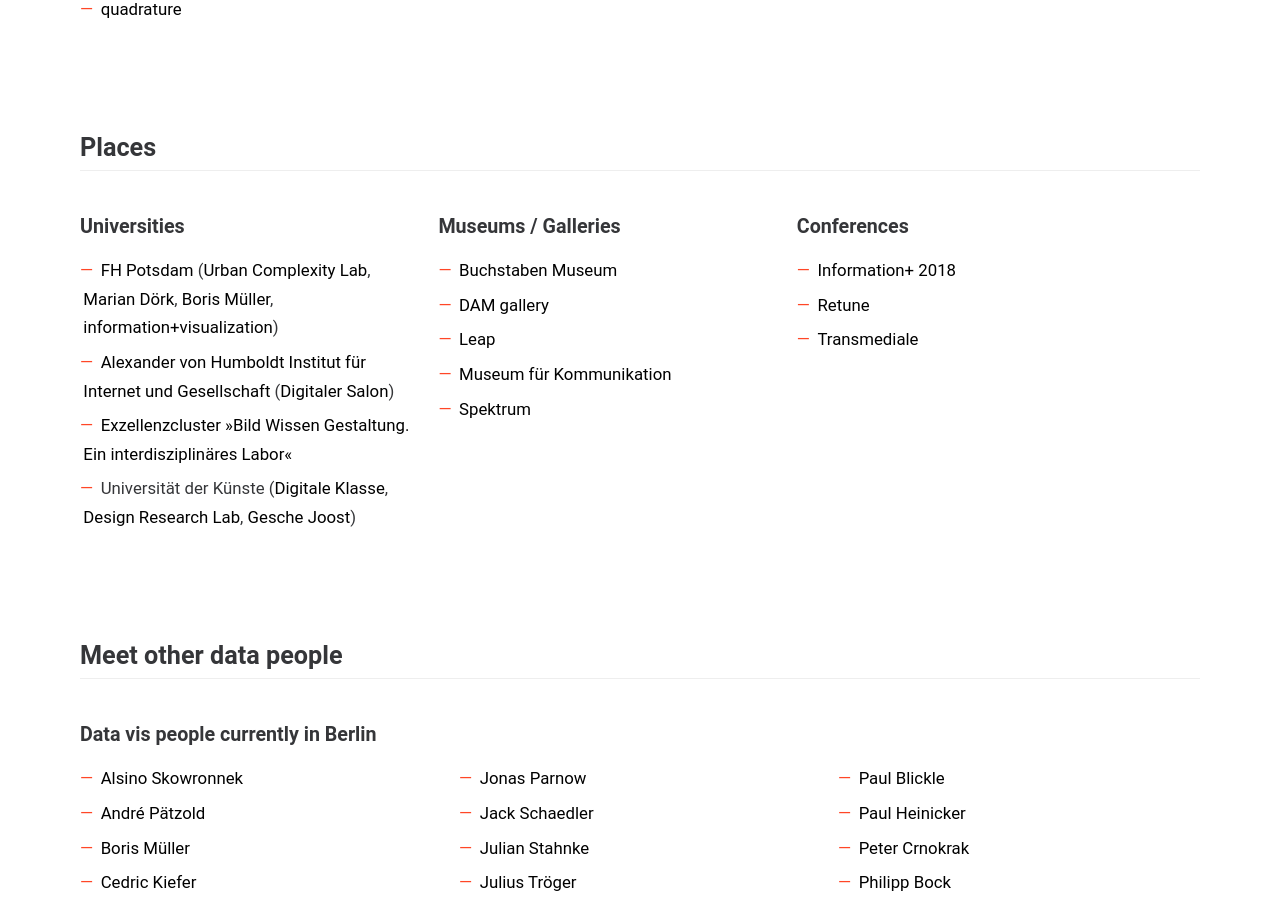
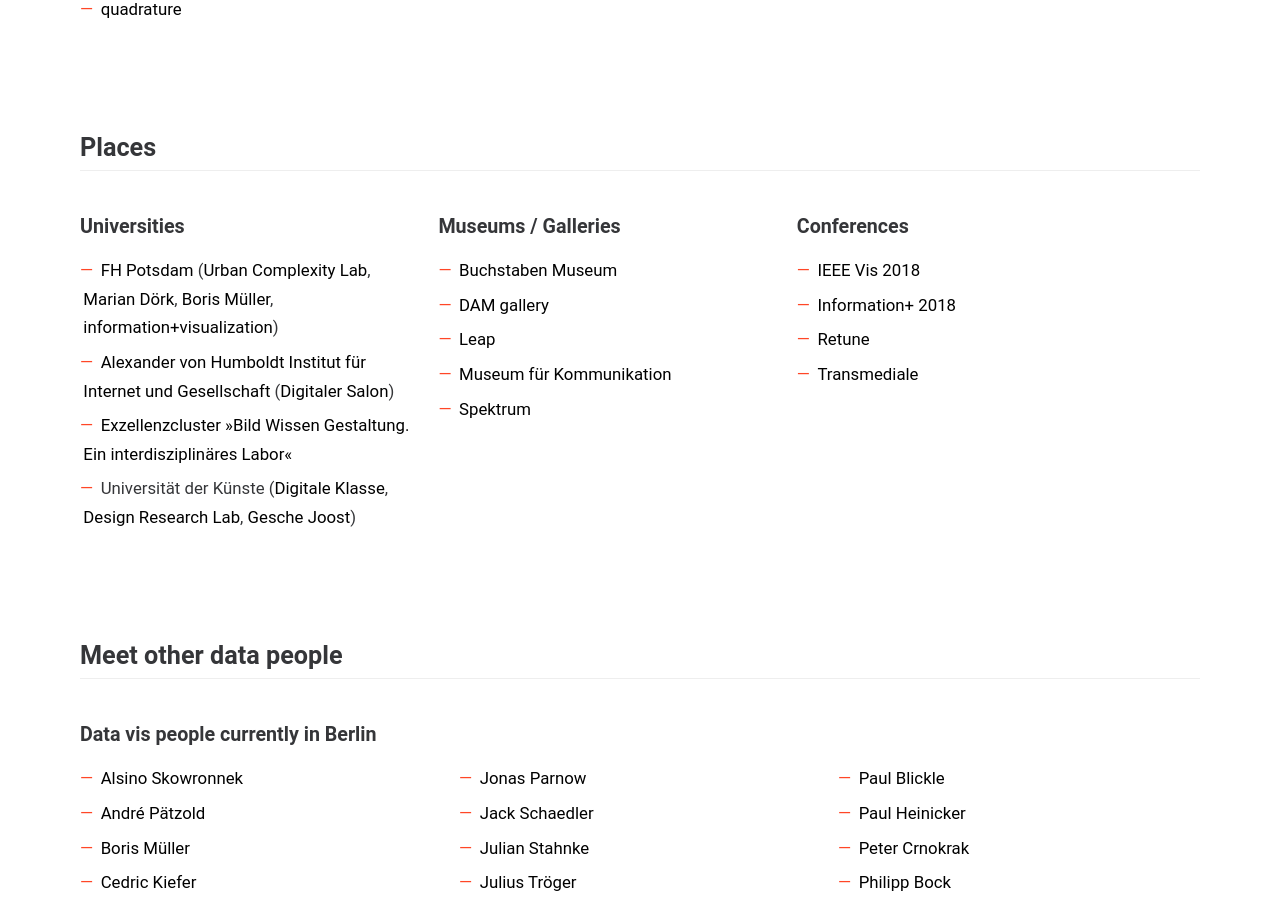
Before and after one commit to Data-Visualization-Berlin/datavis.berlin, a Jekyll site: the page built from index.html, in a window 1280 px wide and 900 px high, scrolled down 1536 px. Built offline with Jekyll 4.4.1, drawn with Linux system fonts in a browser that asks for light colours.

Commit message:
IEEE Vis added

```diff
--- a/index.html
+++ b/index.html
@@ -103,6 +103,7 @@
       <section>
         <h3>Conferences</h3>
         <ul>
+          <li><a href="http://ieeevis.org/year/2018/welcome">IEEE Vis 2018</a></li>
           <li><a href="http://informationplusconference.com/">Information+ 2018</a></li>
           <li><a href="https://retune.de/">Retune</a></li>
           <li><a href="https://transmediale.de/">Transmediale</a></li>
```
